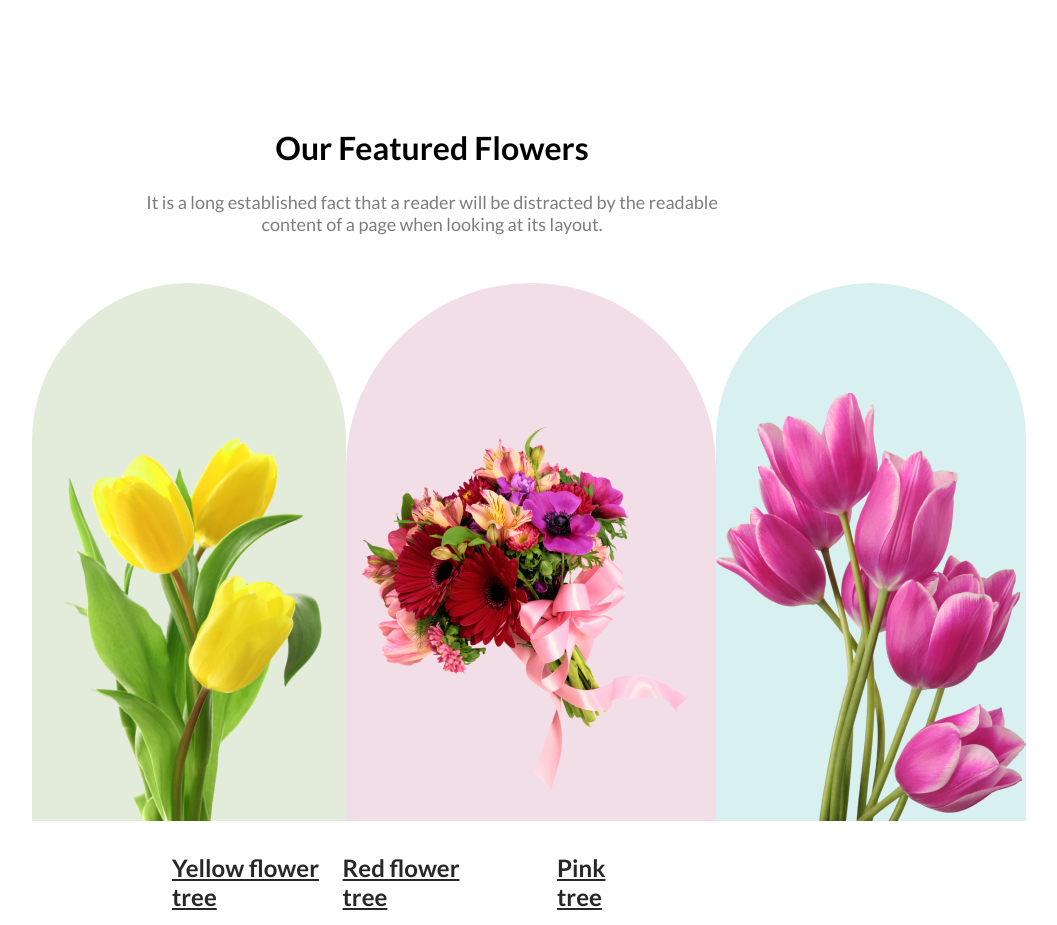
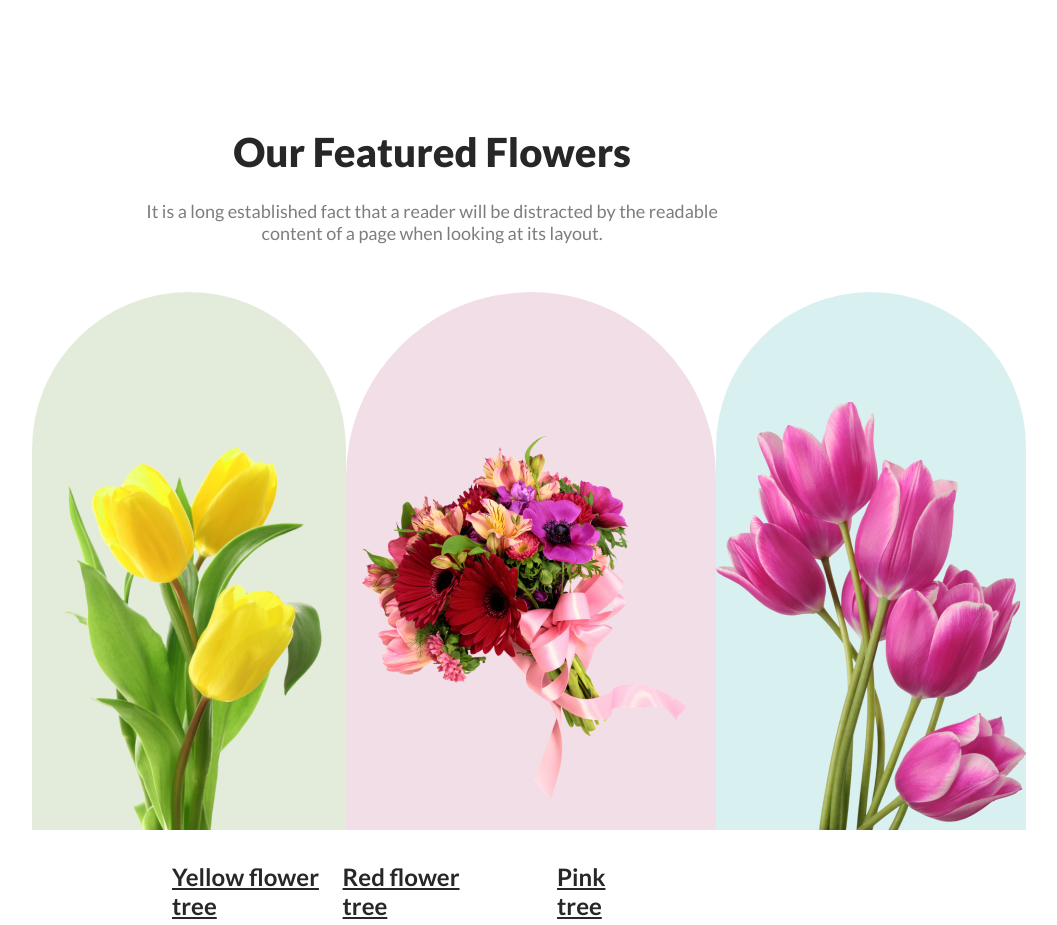
Before and after one commit to adiyat-shihab/flower-ecommerce, a plain HTML site: page index.html in a window 1280 px wide. Shown: the part 900-1825 px from the top of the page, without its empty margins (208-1265 px from the left). Drawn offline with Linux system fonts and the light colour scheme.

Commit message:
some changes

```diff
--- a/index.html
+++ b/index.html
@@ -45,7 +45,7 @@
       <div class="main-container">
         <div class="firstpart">
           <!-- this is first part details section -->
-          <h1 class="part1-head">Our Featured Flowers</h1>
+          <h1 class="partone-head">Our Featured Flowers</h1>
           <p class="firstpara">
             It is a long established fact that a reader will be distracted by
             the readable <br />
--- a/styling/main.css
+++ b/styling/main.css
@@ -196,6 +196,11 @@
   align-items: center;
   justify-content: center;
 }
+.partone-head {
+  font-size: 40px;
+  font-weight: 800;
+  color: #272727;
+}
 .list-des {
   margin-bottom: 48px;
   text-align: center;
```
